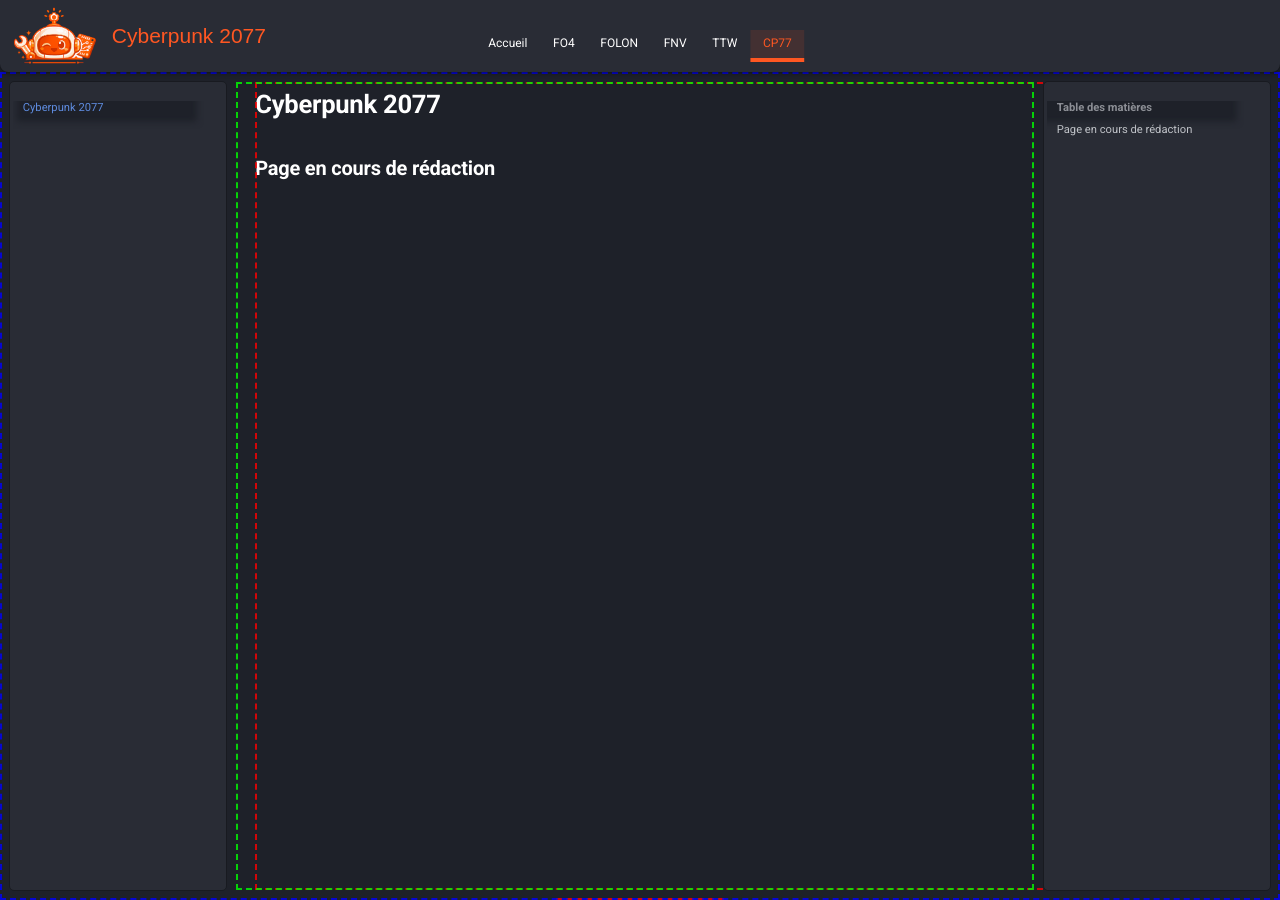
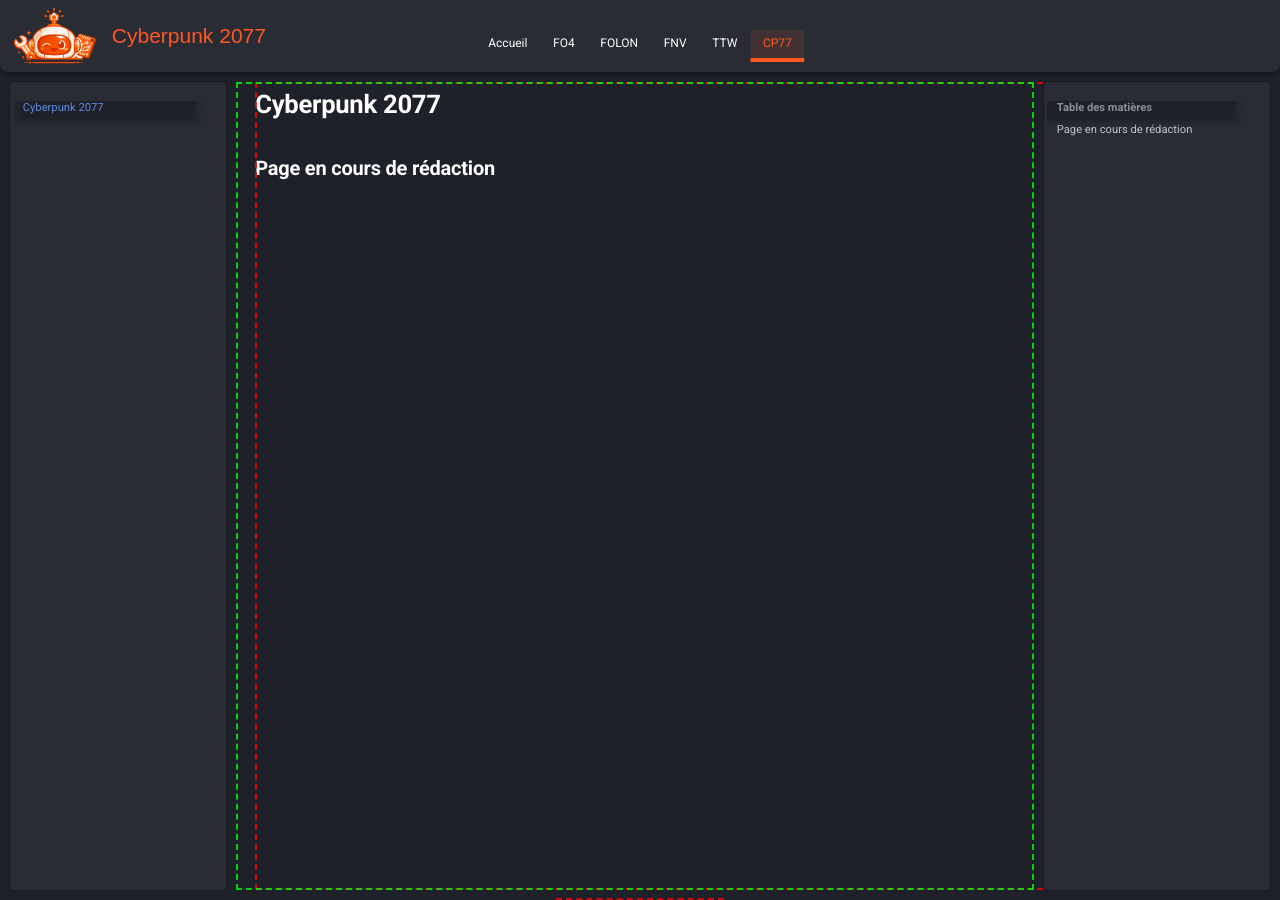
Before and after one commit to Lilevitchi/lilevitchi.github.io, an MkDocs documentation site: the page built from docs/cyberpunk/index.md, in a window 1280 px wide and 900 px high. Built offline with MkDocs 1.6.1 and Material for MkDocs 9.7.7, drawn with Linux system fonts in a browser that asks for light colours.

Commit message:
Update extra.css

```diff
--- a/docs/stylesheets/extra.css
+++ b/docs/stylesheets/extra.css
@@ -19,13 +19,11 @@
   /* Layout */
   --header-height: 72px;
   --footer-height: 30px;
-  --progress-height: 75px;
 
   --sidebar-width-primary: 216px;
   --sidebar-width-secondary: 226px;
   --sidebar-gap: 10px;
   --sidebar-footer-offset: 0px;
-
   --content-max-width: 87.5rem;     /* 1400px */
   --grid-max-width: 95%;
 
@@ -38,7 +36,6 @@
 
   /* Typography */
   --font-main: Arial, Helvetica, sans-serif;
-
   --font-base-size: 10px;
   --font-h1-size: 21px;
   --font-h2-size: 16px;
@@ -96,32 +93,7 @@
 }
 
 /* ============================================================
-   2. PROGRESS BAR
-   ============================================================*/
-
-[data-md-color-scheme] .progress-container {
-  z-index: 90;
-  width: 100%;
-  height: var(--progress-height);
-  background-color: #6e6e6e;
-  border-bottom-left-radius: var(--radius-md);
-  border-bottom-right-radius: var(--radius-md);
-  position: fixed;
-  top: 0;
-  pointer-events: none;
-}
-
-[data-md-color-scheme] .progress-bar {
-  height: 100%;
-  background-color: var(--accent);
-  width: 0%;
-  border-bottom-left-radius: var(--radius-md);
-  border-bottom-right-radius: var(--radius-md);
-  transition: width 150ms ease-out;
-}
-
-/* ============================================================
-   3. HEADER & BANNIÈRE
+   2. HEADER & BANNIÈRE
    ============================================================*/
 
 /* Header global */
@@ -191,7 +163,7 @@
 }
 
 /* ============================================================
-   4. NAVIGATION
+   3. NAVIGATION
    ============================================================*/
 
 /* Conteneur général */
@@ -282,7 +254,7 @@
 }
 
 /* ============================================================
-   5. STRUCTURE MAIN
+   4. STRUCTURE MAIN
    ============================================================*/
 
 /* Main container */
@@ -299,13 +271,10 @@
   margin: 0 auto;
   padding: var(--sidebar-gap);
   align-items: flex-start;
-
-  outline: 2px dashed rgba(0, 0, 255, 0.8); /* Bleu (Debug) */
-  outline-offset: -2px;
 }
 
 /* ============================================================
-   6. CONTENU CENTRAL
+   5. CONTENU CENTRAL
    ============================================================*/
 
 /* Zone de contenu centrale */
@@ -360,7 +329,7 @@
 }
 
 /* ============================================================
-   7. SIDEBARS FIXES
+   6. SIDEBARS FIXES
    ============================================================*/
 
 /* Sidebars */
@@ -391,7 +360,7 @@
 }
 
 /* ============================================================
-   8. TYPOGRAPHIE & CONTENU
+   7. TYPOGRAPHIE & CONTENU
    ============================================================*/
 
 [data-md-color-scheme] .md-typeset h1,
@@ -437,7 +406,7 @@
 }
 
 /* ============================================================
-   9. UI ELEMENTS (BOT & KO-FI)
+   8. UI ELEMENTS (BOT & KO-FI)
    ============================================================*/
 
 /* Bloc conseil du bot */
@@ -506,7 +475,7 @@
 }
 
 /* ============================================================
-   10. FOOTER
+   9. FOOTER
    ============================================================*/
 
 [data-md-color-scheme] .md-footer {
@@ -526,7 +495,7 @@
 }
 
 /* ============================================================
-   11. RESPONSIVE
+   10. RESPONSIVE
    ============================================================*/
 
 @media (max-width: 1220px) {
@@ -550,7 +519,7 @@
 }
 
 /* ============================================================
-   12. HUB — GRILLE DES JEUX
+   11. HUB — GRILLE DES JEUX
    ============================================================*/
 
 /* @media screen and (min-width: 60em) {
@@ -643,7 +612,7 @@
 }
 
 /* ============================================================
-   13. CURSEURS
+   12. CURSEURS
    ============================================================*/
 
     /* Curseur normal */
```
